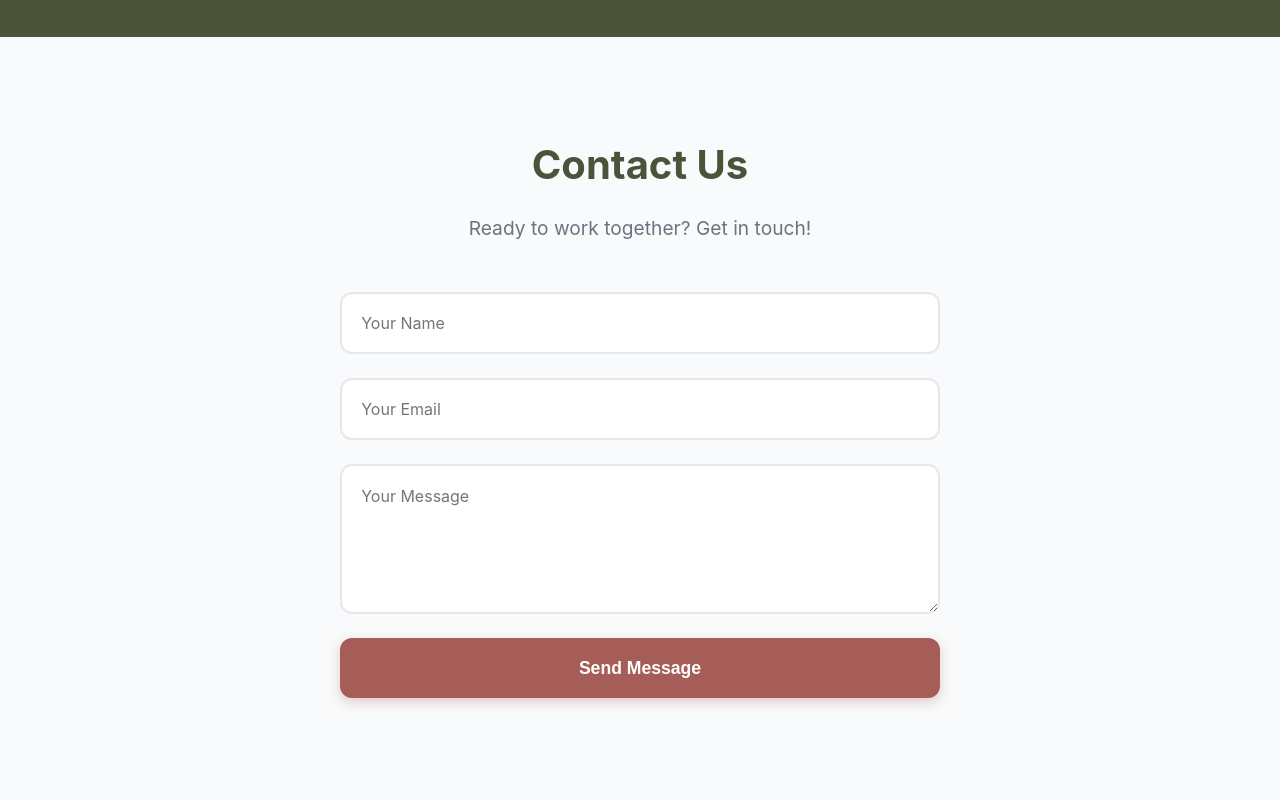
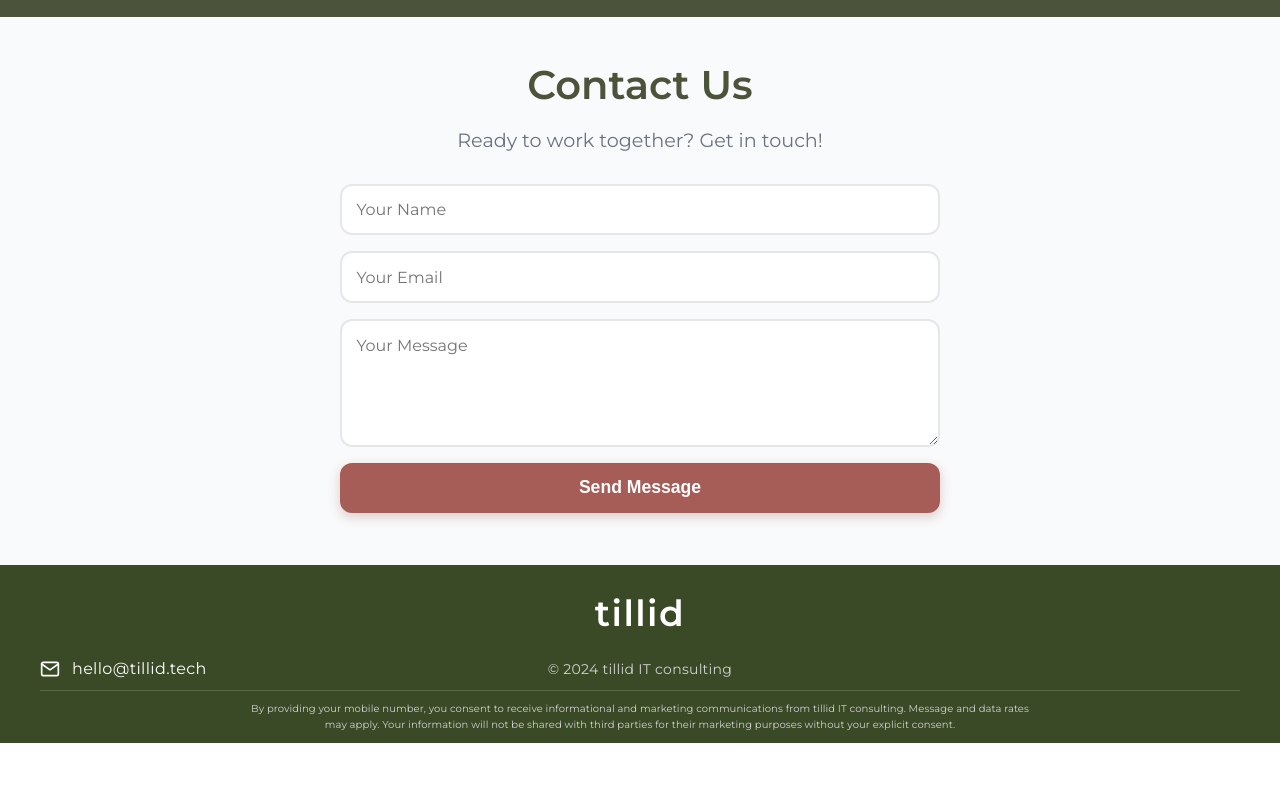
Before and after one commit to tillid-tech/tillid-website, a website: page index.html in a window 1280 px wide. Shown: the part 860-1660 px from the top of the page. After the commit the page ends 1603 px from the top, so only its background shows below. Drawn offline with Linux system fonts and the light colour scheme.

Commit message:
dev-001 make sectiisn tight

```diff
--- a/index.html
+++ b/index.html
@@ -14,7 +14,7 @@
     <header>
         <nav>
             <div class="logo">
-                <h1>Tillid</h1>
+                <h1>tillid</h1>
             </div>
             <ul class="nav-links">
                 <li><a href="#home">Home</a></li>
--- a/styles.css
+++ b/styles.css
@@ -21,7 +21,7 @@
 }
 
 body {
-    font-family: -apple-system, BlinkMacSystemFont, 'Segoe UI', Roboto, 'Helvetica Neue', Arial, sans-serif;
+    font-family: var(--font-main);
     line-height: 1.6;
     color: var(--text-color);
 }
@@ -82,7 +82,7 @@
 .hero {
     background: var(--white);
     color: var(--text-color);
-    padding: 80px 2rem 60px 2rem;
+    padding: 80px 2rem 40px 2rem;
     text-align: center;
     position: relative;
     z-index: 1;
@@ -157,13 +157,13 @@
 
 /* Contact Section */
 .contact {
-    padding: 6rem 2rem;
+    padding: 2.25rem 2rem;
     background-color: var(--light-bg);
 }
 
 .contact h2 {
     font-size: 2.5rem;
-    margin-bottom: 1rem;
+    margin-bottom: 0.5rem;
     text-align: center;
     color: var(--olive-green);
 }
@@ -172,7 +172,7 @@
     text-align: center;
     font-size: 1.2rem;
     color: var(--gray);
-    margin-bottom: 3rem;
+    margin-bottom: 1.75rem;
 }
 
 .contact-form {
@@ -180,12 +180,12 @@
     margin: 0 auto;
     display: flex;
     flex-direction: column;
-    gap: 1.5rem;
+    gap: 1rem;
 }
 
 .contact-form input,
 .contact-form textarea {
-    padding: 1.2rem;
+    padding: 0.9rem;
     border: 2px solid #e5e7eb;
     border-radius: 12px;
     font-size: 1rem;
@@ -203,13 +203,13 @@
 
 .contact-form textarea {
     resize: vertical;
-    min-height: 150px;
+    min-height: 120px;
 }
 
 .contact-form button {
     background-color: var(--action-red);
     color: var(--white);
-    padding: 1.2rem 2rem;
+    padding: 0.9rem 1.5rem;
     border: none;
     border-radius: 12px;
     font-size: 1.1rem;
@@ -248,7 +248,7 @@
     background-color: var(--footer-bg);
     color: var(--footer-text);
     font-family: var(--font-main);
-    padding: 60px 20px 20px 20px;
+    padding: 20px 20px 10px 20px;
     text-align: center;
 }
 
@@ -260,27 +260,32 @@
 /* Footer Brand */
 .footer-brand {
     text-align: center;
-    margin-bottom: 3rem;
+    padding-bottom: 6px;
 }
 
 .footer-brand h2 {
-    font-size: 2.5rem;
-    font-weight: 500;
-    letter-spacing: 0.05em;
+    font-size: 2.25rem;
+    font-weight: 600;
+    letter-spacing: 0.04em;
     margin: 0;
     color: var(--footer-text);
     text-transform: lowercase;
+}
+
+.footer-divider {
+    border-top: 1px solid rgba(255, 255, 255, 0.15);
+    margin: 0 auto 0.4rem auto;
+    max-width: 1200px;
 }
 
 /* Footer Middle Section - Three Columns */
 .footer-middle {
     display: grid;
     grid-template-columns: 1fr 1fr 1fr;
-    gap: 2rem;
+    gap: 1rem;
     align-items: center;
-    margin-bottom: 3rem;
-    padding: 2rem 0;
-    border-top: 1px solid rgba(255, 255, 255, 0.15);
+    margin-bottom: 0.6rem;
+    padding: 0.5rem 0;
     border-bottom: 1px solid rgba(255, 255, 255, 0.15);
 }
 
@@ -321,7 +326,7 @@
 .footer-copyright p {
     margin: 0;
     color: var(--footer-muted);
-    font-size: 0.95rem;
+    font-size: 14px;
     font-weight: 400;
     letter-spacing: 0.02em;
 }
@@ -357,19 +362,19 @@
 
 .footer-disclaimer p {
     margin: 0;
-    font-size: 0.75rem;
+    font-size: 10px;
     line-height: 1.6;
     color: var(--footer-muted);
     font-weight: 400;
     letter-spacing: 0.01em;
-    max-width: 900px;
+    max-width: 800px;
     margin: 0 auto;
 }
 
 /* Responsive Design for Footer */
 @media (max-width: 768px) {
     footer {
-        padding: 50px 1.5rem 40px 1.5rem;
+        padding: 28px 1.5rem 24px 1.5rem;
     }
 
     .footer-brand h2 {
@@ -400,7 +405,7 @@
     }
 
     .footer-disclaimer p {
-        font-size: 0.7rem;
+        font-size: 0.5rem;
     }
 }
 
@@ -509,7 +514,7 @@
 
     /* Hero Section */
     .hero {
-        padding: 60px 1.5rem 50px 1.5rem;
+        padding: 60px 1.5rem 30px 1.5rem;
     }
 
     .hero-content h2 {
@@ -576,7 +581,7 @@
 
     /* Contact Section */
     .contact {
-        padding: 4rem 1.5rem;
+        padding: 2rem 1.5rem;
     }
 
     .contact h2 {
@@ -585,21 +590,21 @@
 
     .contact > .container > p {
         font-size: 1rem;
-        margin-bottom: 2rem;
+        margin-bottom: 1.25rem;
     }
 
     .contact-form {
-        gap: 1.25rem;
+        gap: 0.85rem;
     }
 
     .contact-form input,
     .contact-form textarea {
-        padding: 1rem;
+        padding: 0.85rem;
         font-size: 0.95rem;
     }
 
     .contact-form button {
-        padding: 1rem 1.5rem;
+        padding: 0.85rem 1.25rem;
         font-size: 1rem;
     }
 
```
